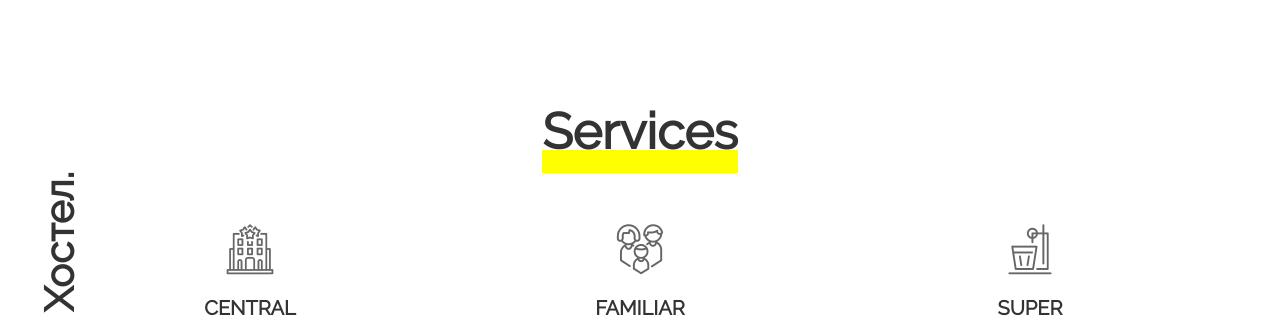
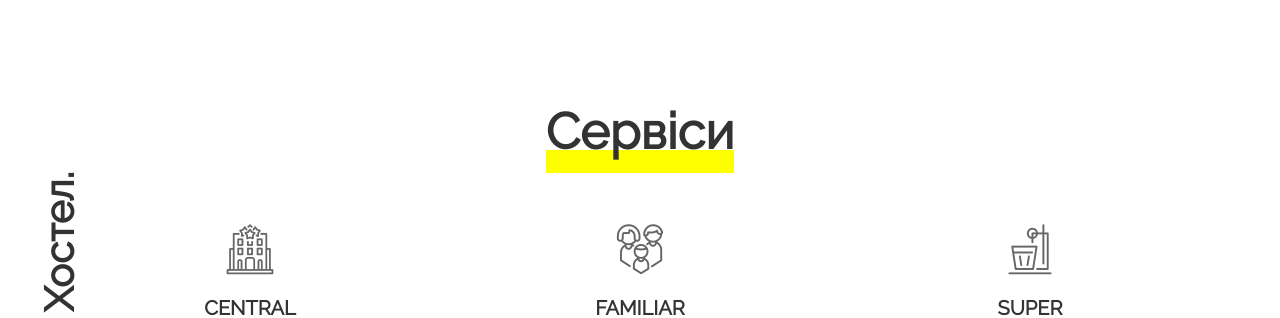
Before and after one commit to greenhostel/greenhostel.github.io, a Jekyll site: the page built from index.html, in a window 1280 px wide and 900 px high, scrolled down 3380 px. Shown: the part 158-476 px from the top of the window. Built offline with Jekyll 4.4.1, drawn with Linux system fonts in a browser that asks for light colours.

```diff
--- a/_includes/services.html
+++ b/_includes/services.html
@@ -1,7 +1,7 @@
 <!-- section -->
 <section class="reg_section" id="services">
     <div class="container text-center">
-        <h2>Services</h2><br>
+        <h2>{{ site.data.services.title }}</h2><br>
 
         <!-- icon boxes -->
         <div class="reg_icon_boxes row">
```
